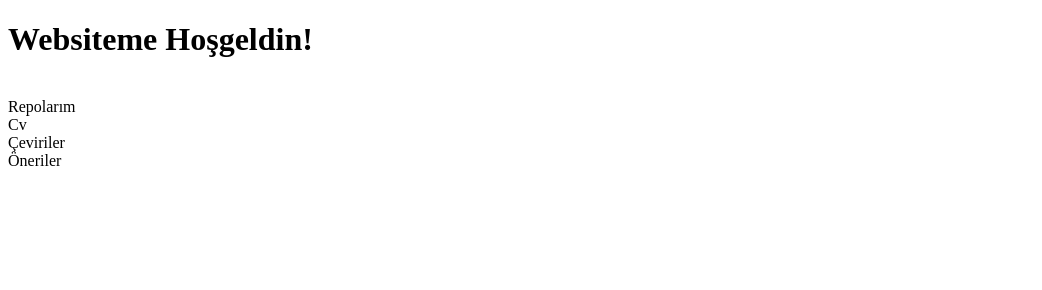
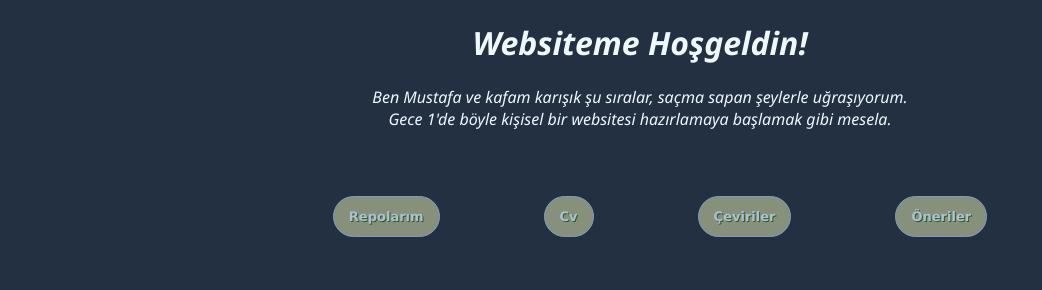
Before and after one commit to muki-yz/muki-yz.github.io, a plain HTML site: page index.html in a window 1280 px wide. Shown: the whole page, without its empty margins (0-1042 px from the left). Drawn offline with Linux system fonts and the light colour scheme.

Commit message:
düzenleme

```diff
--- /dev/null
+++ b/css dosyaları/navbarr.css
@@ -0,0 +1,46 @@
+.navbar li {
+
+    display:inline-flex;
+    padding:50px;
+}
+
+
+
+
+.navbar {
+
+    text-align: center;
+    margin: 4px 1px;
+    opacity: 0.8;
+    transition: 0.8s;
+    display: inline-flexbox;
+    cursor: pointer;
+
+}
+
+.navbar a{
+    text-decoration: none;
+    color: rgb(208, 229, 247);
+}
+.navbar button{
+    font-size:13px;
+    font-family:Verdana, Geneva, Tahoma, sans-serif;
+    font-weight:bold;
+    text-decoration:none;
+    text-shadow:2px 1px 0px #adc783;
+    background-color:#A0A98A;
+    border-radius:28px;
+    border:1px solid #97B4E4;
+    display:inline-block;
+    cursor:pointer;
+    padding:12px 15px;
+    text-decoration:none;
+    text-shadow:1px 1px 0px #2f6627;
+}
+.navbar button:hover {
+    background-color:#4C5A62    ;
+}
+.navbar button:active {
+    position:relative;
+    top:1px;
+}
--- a/index.html
+++ b/index.html
@@ -2,18 +2,26 @@
 <html lang="en">
 <head>
     <meta charset="UTF-8">
+    <link rel="stylesheet" href="style.css" />
+    <link rel="icon" href="media/favicon.ico" type="image/icon type" />
     <meta name="viewport" content="width=device-width, initial-scale=1.0">
-    <title>Document</title>
+    <title>Muki</title>
 </head>
 <body>
-    <h1>Websiteme Hoşgeldin!</h1>
     <div>
-        <ul style="display: inline;">
-            <li>Repolarım</li>
-            <li>Cv</li>
-            <li>Çeviriler</li>
-            <li>Öneriler</li>
-        </ul>
+        <div class="welcome">
+            <h1>Websiteme Hoşgeldin!</h1>
+            <p>Ben Mustafa ve kafam karışık şu sıralar, saçma sapan şeylerle uğraşıyorum. <br>Gece 1'de böyle kişisel bir websitesi hazırlamaya başlamak gibi mesela. </p>
+        </div>
+
+        <div class="navbar">
+            <ul >
+                <li><button> <a href="https://github.com/muki-yz?tab=repositories" >Repolarım</a></button></li>
+                <li><button><a href="/repolar/repolar.html" >Cv</a></button></li>
+                <li><button><a href="/repolar/repolar.html" >Çeviriler</a></button></li>
+                <li><button><a href="/repolar/repolar.html" >Öneriler</a></button></li>
+            </ul>
+        </div>
     </div>
 </body>
 </html>
--- /dev/null
+++ b/style.css
@@ -0,0 +1,11 @@
+@import "css dosyaları/navbarr.css";
+
+body {
+    background-color:#233042;
+    color: aliceblue;
+}
+.welcome{
+    font-family:'Segoe UI', Tahoma, Geneva, Verdana, sans-serif;
+    font-style: italic;
+    text-align:center;
+}
```
Also changed, not shown: repolar/repolar.html (added, +13 -0 lines), media/favicon.ico (added).
